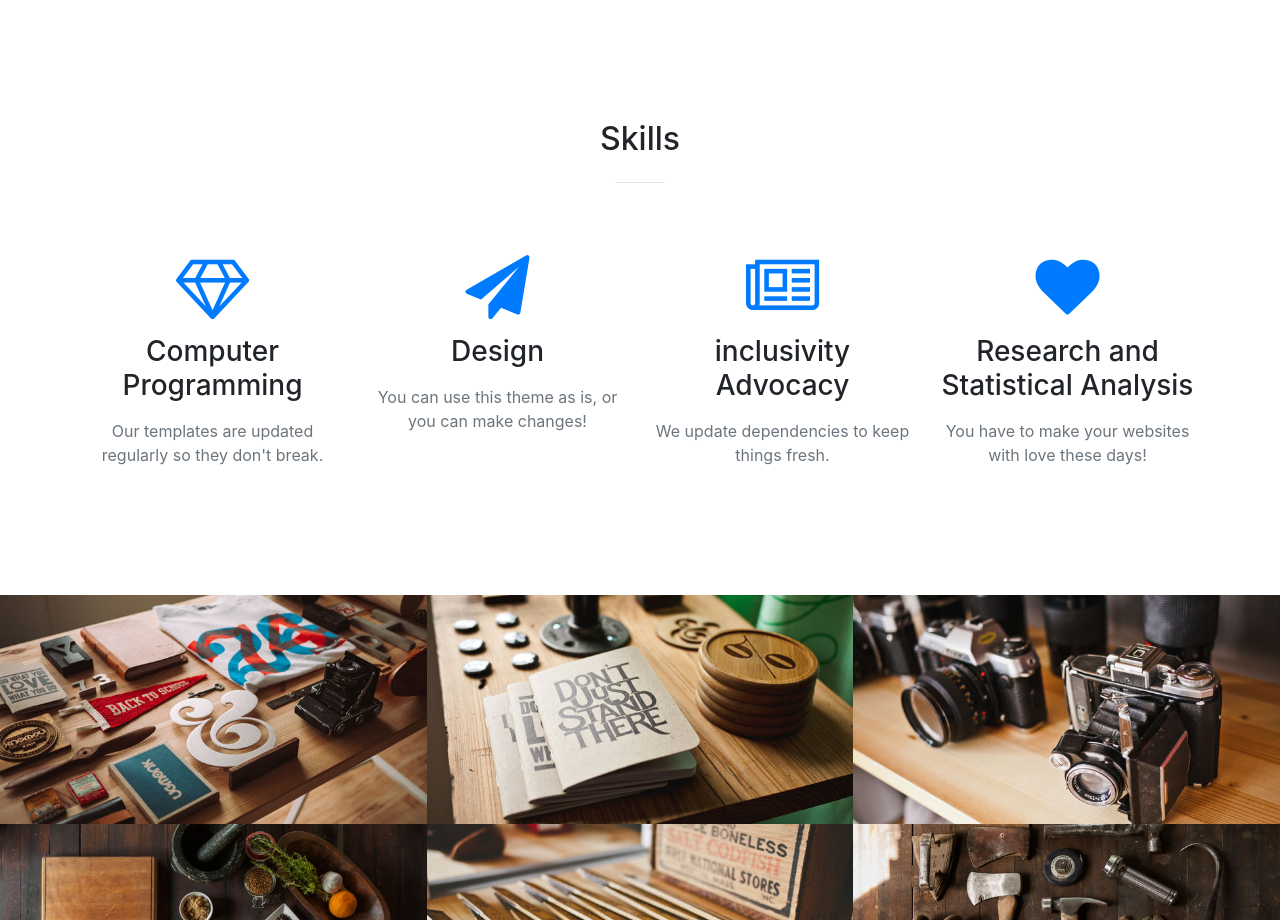
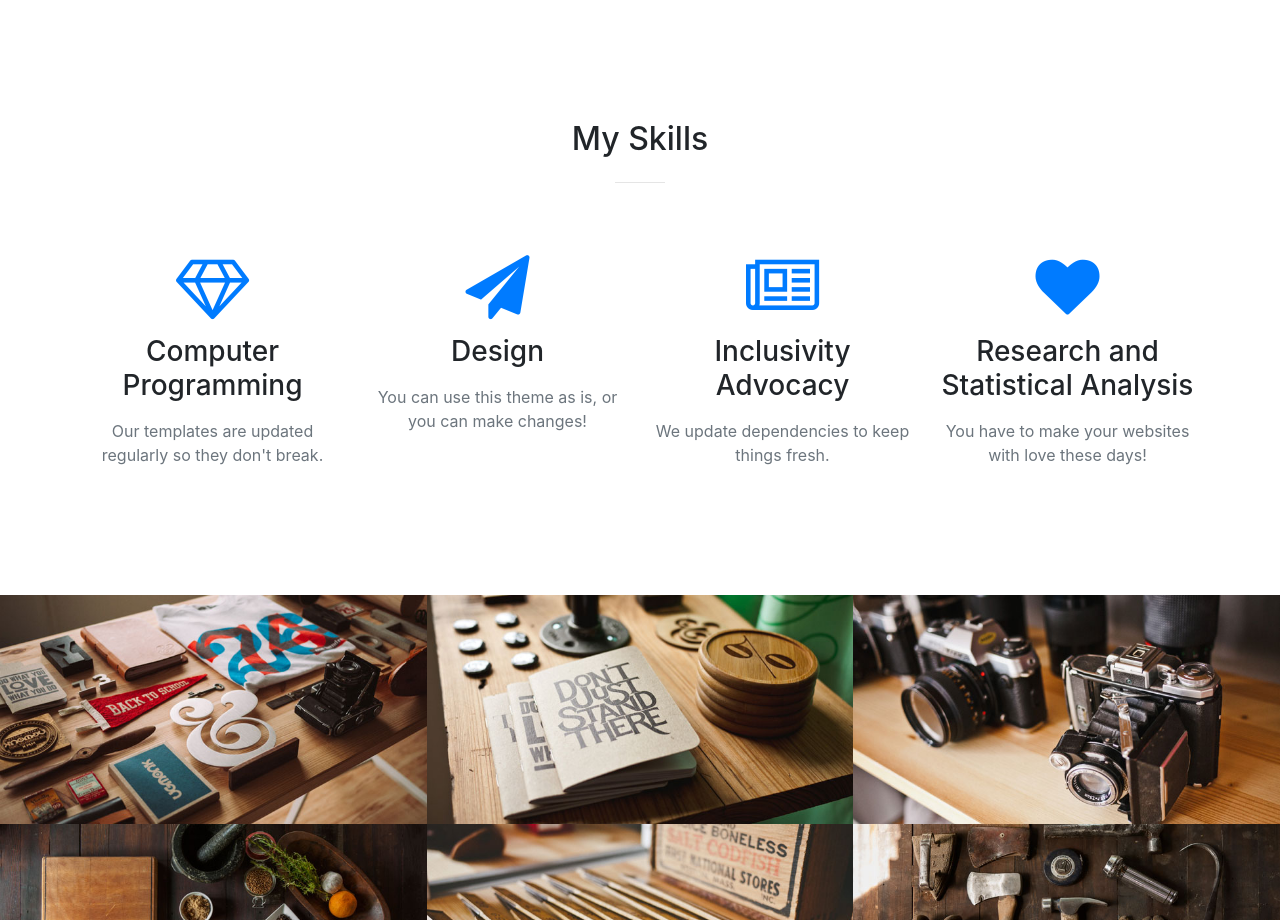
Before and after one commit to srelkins/original-portfolio-code, a website with bundled scripts: page index.html in a window 1280 px wide. Shown: the part 1820-2740 px from the top of the page. Built offline with nearby package versions, Linux system fonts and the light colour scheme.

Commit message:
changes made to about me

```diff
--- a/index.html
+++ b/index.html
@@ -99,7 +99,7 @@
       <div class="container">
         <div class="row">
           <div class="col-lg-12 text-center">
-            <h2 class="section-heading">Skills</h2>
+            <h2 class="section-heading">My Skills</h2>
             <hr class="my-4">
           </div>
         </div>
@@ -123,7 +123,7 @@
           <div class="col-lg-3 col-md-6 text-center">
             <div class="service-box mt-5 mx-auto">
               <i class="fa fa-4x fa-newspaper-o text-primary mb-3 sr-icons"></i>
-              <h3 class="mb-3">inclusivity Advocacy</h3>
+              <h3 class="mb-3">Inclusivity Advocacy</h3>
               <p class="text-muted mb-0">We update dependencies to keep things fresh.</p>
             </div>
           </div>
```
